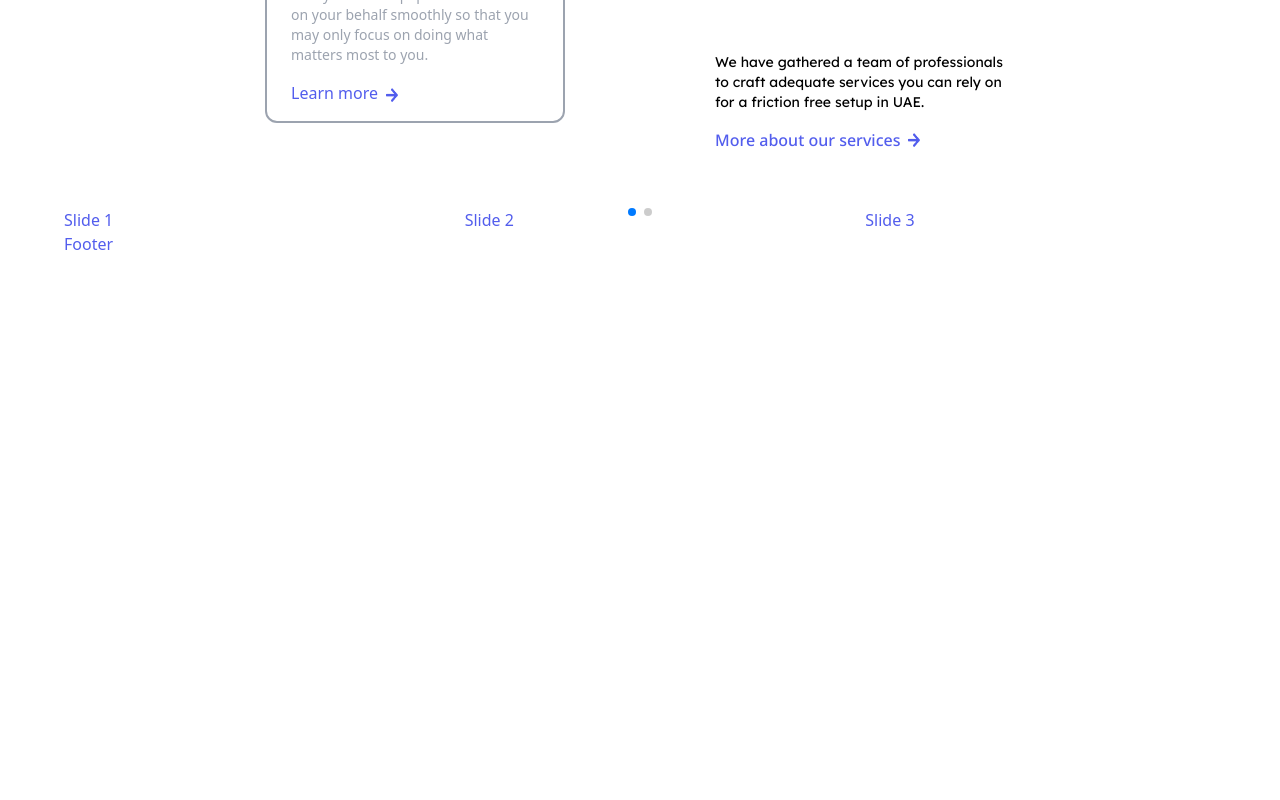
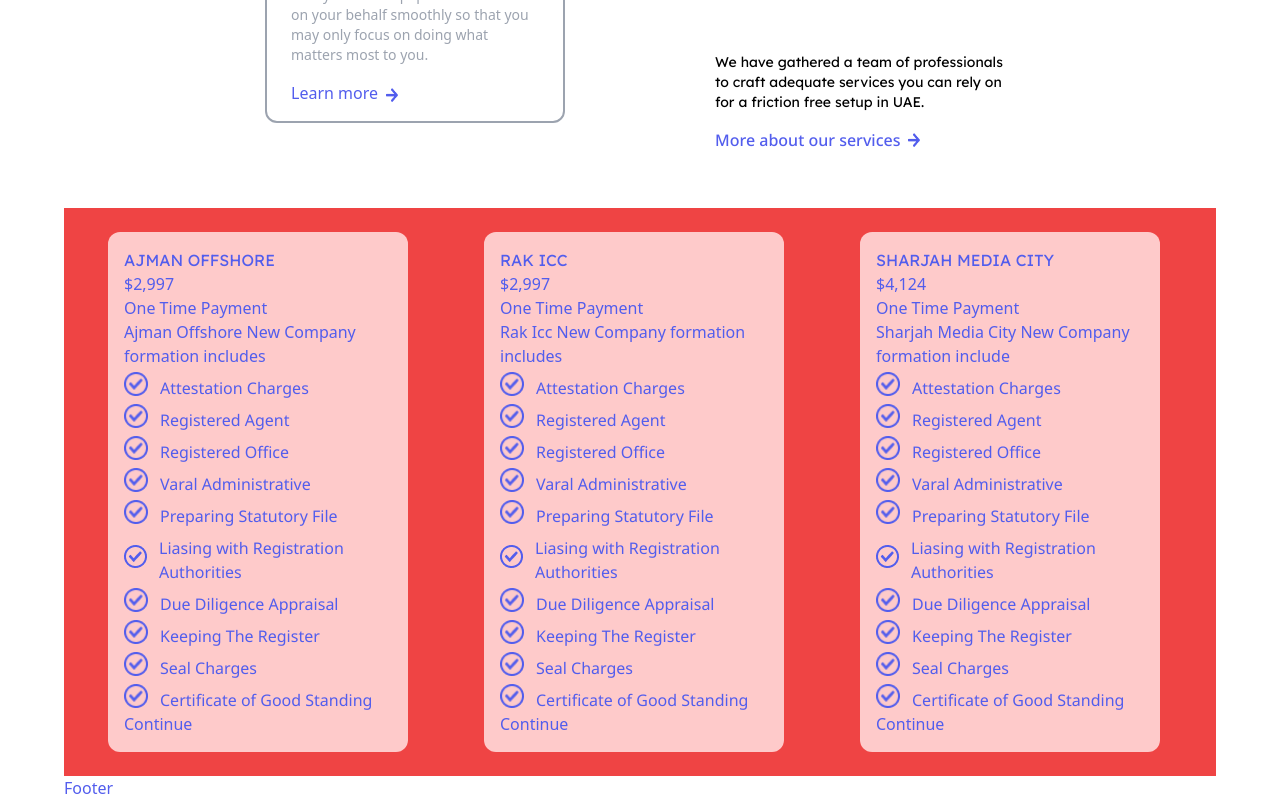
Before and after one commit to iamfutureflash/varal-uae, a React (Vite) app: page / in a window 1280 px wide. Shown: the part 2366-3166 px from the top of the page. Before the commit the page ends 2622 px from the top, so only its background shows below. Built offline with nearby package versions, Linux system fonts and the light colour scheme; a web font is replaced by a local one.

Commit message:
added price section

```diff
--- a/src/components/Pricing.jsx
+++ b/src/components/Pricing.jsx
@@ -1,33 +1,74 @@
-import React, { useRef, useState } from "react";
-// Import Swiper React components
-import { Swiper, SwiperSlide } from "swiper/react";
-
-// Import Swiper styles
-import "swiper/css";
-import "swiper/css/pagination";
-
-// import required modules
-import {Pagination } from "swiper";
+import { SlidesData } from "../constants"
+import Slides from "./Slider/Slider"
 function Pricing() {
   return (
     <>
       <section >
-        <div>
-        <Swiper
-        slidesPerView={3}
-        spaceBetween={50}
-        grabCursor={true}
-        pagination={{
-          clickable: true,
-        }}
-        modules={[Pagination]}
-        className="mySwiper"
-      >
-        <SwiperSlide>Slide 1</SwiperSlide>
-        <SwiperSlide>Slide 2</SwiperSlide>
-        <SwiperSlide>Slide 3</SwiperSlide>
-        <SwiperSlide>Slide 4</SwiperSlide>
-      </Swiper>
+        <div className="bg-red-500 w-full">
+          <div className="main-container flex overflow-x-scroll p-6 slide-container">
+            {SlidesData.map((d, i) => (
+              <>
+                <div className="sub-container bg-red-200 max-w-[300px] mx-8 each_slide rounded-xl box-border px-4 py-4">
+                  <div className="title ">
+                    <h4 className="font-lexend">{d.title}</h4>
+                  </div>
+                  <div className="price">
+                    <h2>{d.price}</h2>
+                    <p>{d.OTP}</p>
+                  </div>
+                  <div className="subtitle">
+                    <h4>{d.shortDesc}</h4>
+                  </div>
+                  <div className="points">
+                    <div className="p1 flex items-center justify-start  space-y-2 space-x-3">
+                      <img src={d.btick} alt={d.p1} className="w-6" />
+                      <p className="font-noto text-base">{d.p1}</p>
+                    </div>
+                    <div className="p2 flex items-center justify-start  space-y-2 space-x-3">
+                      <img src={d.btick} alt={d.p2} className="w-6" />
+                      <p className="font-noto text-base">{d.p2}</p>
+                    </div>
+                    <div className="p3 flex items-center justify-start  space-y-2 space-x-3">
+                      <img src={d.btick} alt={d.p3} className="w-6" />
+                      <p className="font-noto text-base">{d.p3}</p>
+                    </div>
+                    <div className="p4 flex items-center justify-start  space-y-2 space-x-3">
+                      <img src={d.btick} alt={d.p4} className="w-6" />
+                      <p className="font-noto text-base">{d.p4}</p>
+                    </div>
+                    <div className="p5 flex items-center justify-start  space-y-2 space-x-3">
+                      <img src={d.btick} alt={d.p5} className="w-6" />
+                      <p className="font-noto text-base">{d.p5}</p>
+                    </div>
+                    <div className="p6 flex items-center justify-start  space-y-2 space-x-3">
+                      <img src={d.btick} alt={d.p6} className="w-6" />
+                      <p className="font-noto text-base">{d.p6}</p>
+                    </div>
+                    <div className="p7 flex items-center justify-start  space-y-2 space-x-3">
+                      <img src={d.btick} alt={d.p7} className="w-6" />
+                      <p className="font-noto text-base">{d.p7}</p>
+                    </div>
+                    <div className="p8 flex items-center justify-start  space-y-2 space-x-3">
+                      <img src={d.btick} alt={d.p8} className="w-6" />
+                      <p className="font-noto text-base">{d.p8}</p>
+                    </div>
+                    <div className="p9 flex items-center justify-start  space-y-2 space-x-3">
+                      <img src={d.btick} alt={d.p9} className="w-6" />
+                      <p className="font-noto text-base">{d.p9}</p>
+                    </div>
+                    <div className="p10 items-center justify-start  space-y-2 flex space-x-3">
+                      <img src={d.btick} alt={d.p10} className="w-6" />
+                      <p className="font-noto text-base">{d.p10}</p>
+                    </div>
+                  </div>
+                  <div className="button">
+                    <button>{d.button}</button>
+                  </div>
+                </div>
+              </>
+            ))
+            }
+          </div>
         </div>
       </section>
     </>
--- /dev/null
+++ b/src/components/Slider/Slider.jsx
@@ -0,0 +1,13 @@
+import React from 'react'
+
+function Slider() {
+  return (
+    <section className='main-container'>
+        <div className='sub-container'>
+
+        </div>
+    </section>
+  )
+}
+
+export default Slider
--- a/src/constants/index.js
+++ b/src/constants/index.js
@@ -1,4 +1,4 @@
-import { garage, crown, dungeon, laptop_working_top_view, two_people_group, form_explaining, travel_people, right_arrow, } from "../assets"
+import { garage, crown, dungeon, laptop_working_top_view, two_people_group, form_explaining, travel_people, right_arrow,tick,white_tick } from "../assets"
 
 export const card_deal = [
     {
@@ -65,6 +65,8 @@
 export const SlidesData = [
     {
         id: "1",
+        btick:tick,
+        wtick:white_tick,
         title: "AJMAN OFFSHORE",
         price: "$2,997",
         OTP: "One Time Payment",
@@ -83,6 +85,8 @@
     },
     {
         id: "2",
+        btick:tick,
+        wtick:white_tick,
         title: "RAK ICC",
         price: "$2,997",
         OTP: "One Time Payment",
@@ -101,6 +105,8 @@
     },
     {
         id: "3",
+        btick:tick,
+        wtick:white_tick,
         title: "SHARJAH MEDIA CITY",
         price: "$4,124",
         OTP: "One Time Payment",
--- a/src/index.css
+++ b/src/index.css
@@ -11,3 +11,13 @@
   -webkit-animation: slide-top 0.5s cubic-bezier(0.25, 0.46, 0.45, 0.94) both;
   animation: slide-top 0.5s cubic-bezier(0.25, 0.46, 0.45, 0.94) both;
 }
+
+.slide-container{
+scroll-snap-type: x mandatory;
+scroll-padding:24px ;
+gap:12px
+}
+.slide-container> .each_slide{
+  flex:0 0 100%;
+  scroll-snap-align:start;
+}
```
